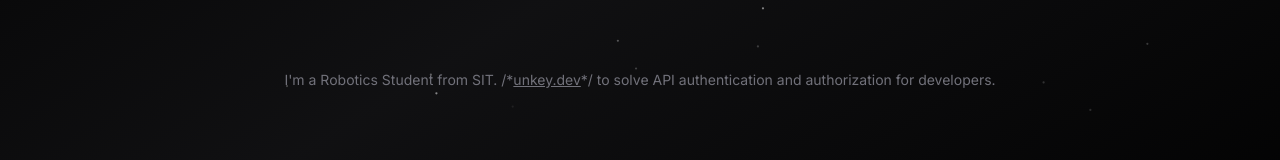
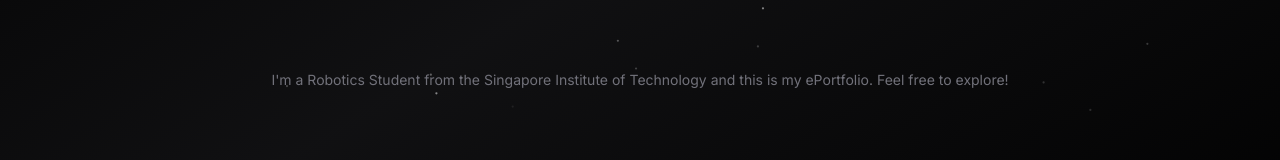
Before and after one commit to Zidamari/eportfolio-zidamari, a Next.js app: page / in a window 1280 px wide. Shown: the part 459-619 px from the top of the page. Built offline with nearby package versions, Linux system fonts and the light colour scheme; no server answers; what tailwindcss-debug-screens would draw is missing.

Commit message:
Update page.tsx sub header

```diff
--- a/app/page.tsx
+++ b/app/page.tsx
@@ -35,14 +35,7 @@ export default function Home() {
       <div className="hidden w-screen h-px animate-glow md:block animate-fade-right bg-gradient-to-r from-zinc-300/0 via-zinc-300/50 to-zinc-300/0" />
       <div className="my-16 text-center animate-fade-in">
         <h2 className="text-sm text-zinc-500 ">
-          I'm a Robotics Student from SIT. {" "}
-          /*<Link
-            target="_blank"
-            href="https://unkey.dev"
-            className="underline duration-500 hover:text-zinc-300"
-          >
-            unkey.dev
-          </Link>*/ to solve API authentication and authorization for developers.
+          I'm a Robotics Student from the Singapore Institute of Technology and this is my ePortfolio. Feel free to explore!
         </h2>
       </div>
     </div>
```
